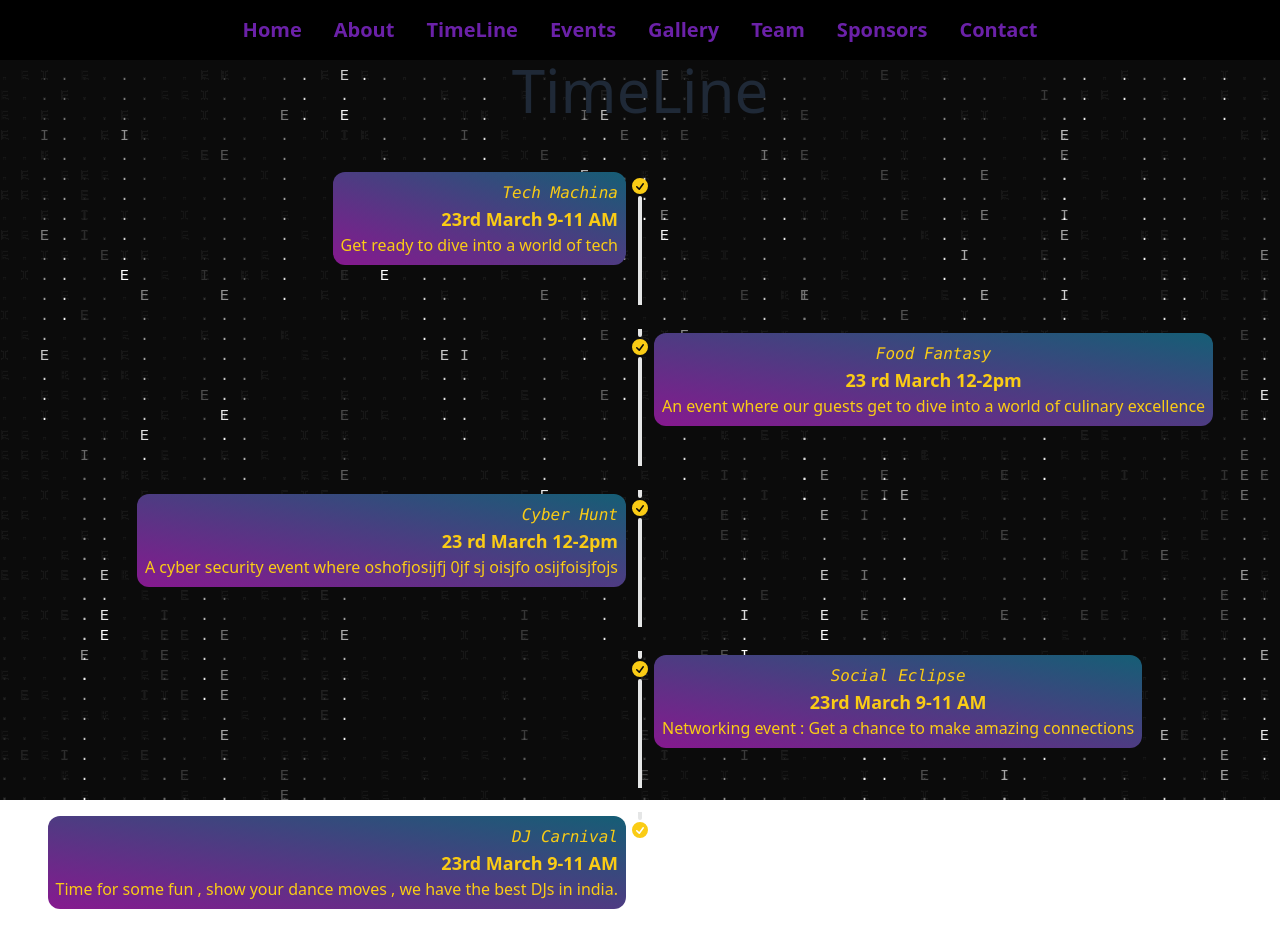
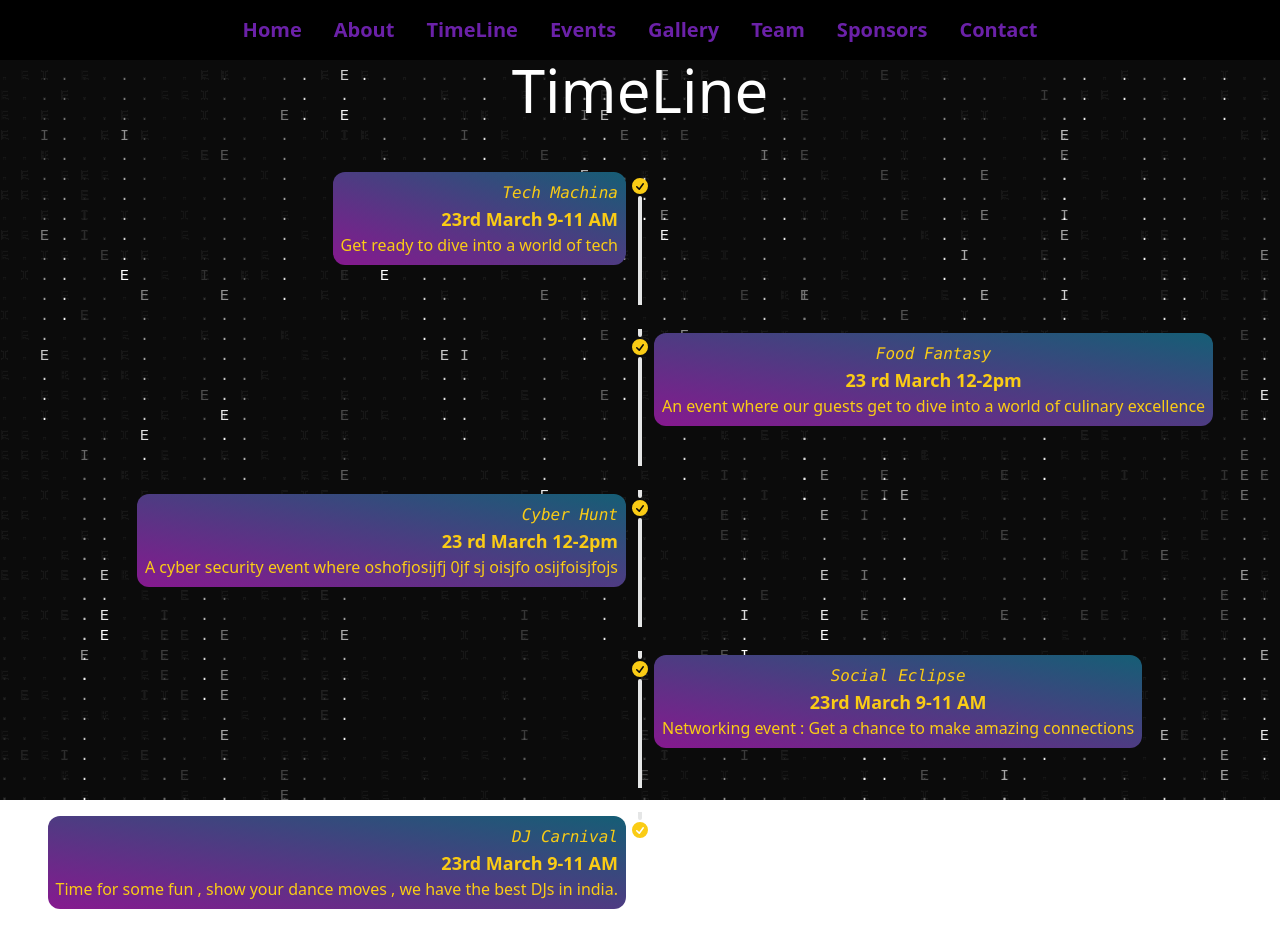
Before and after one commit to c-o-d-e-y-o-d-a/triverse-ieee-bu, a React (Vite) app in the folder triverse/: page /timeline in a window 1280 px wide. Shown: the top 948 px of the page. Built offline with nearby package versions, Linux system fonts and the light colour scheme.

Commit message:
fixed a dark mode erros

```diff
--- a/triverse/src/Pages/About.jsx
+++ b/triverse/src/Pages/About.jsx
@@ -4,8 +4,8 @@ import Bottom from '../Components/Bottom'
 const About = () => {
   return (
     <div className='md:p-12 p-6 mt-12 bg-black border-yellow-400 border-2 rounded-xl md:ms-12 md:mx-20 mb-16 shadow-[5px_5px_rgba(0,_98,_90,_0.4),_10px_10px_rgba(0,_98,_90,_0.3),_15px_15px_rgba(0,_98,_90,_0.2),_20px_20px_rgba(0,_98,_90,_0.1),_25px_25px_rgba(0,_98,_90,_0.05)]' >
-      <h1 className='text-6xl mb-12 '>About us</h1>
-      <p className='bg-gradient-to-bl '>
+      <h1 className='text-6xl mb-12 justify-center items-center '>About us</h1>
+      <p className='bg-gradient-to-bl justify-center items-center '>
         The Institute of Electrical and Electronics Engineers (IEEE) is a global association and organization
         of professionals working toward the development, implementation, and maintenance of technology-centered products and
         services1. Founded in 1963, IEEE is a nonprofit organization that innovates, educates, and standardizes the electrical
--- a/triverse/src/Pages/Contact.jsx
+++ b/triverse/src/Pages/Contact.jsx
@@ -64,7 +64,7 @@ const Contact = () => {
                 <input type="number" name="number" id="number" placeholder="Phone number" className="w-100 mt-2 py-3 px-3 rounded-lg bg-white dark:bg-gray-800 border border-gray-400 dark:border-gray-700 text-gray-800 font-semibold focus:border-indigo-500 focus:outline-none"/>
               </div>
 
-              <button type="submit" className="w-20 mt-8 py-3 px-3 rounded-lg bg-white dark:bg-gray-800 border border-gray-400 dark:border-gray-700 text-white font-semibold focus:border-indigo-500 focus:outline-none hover:text-purple-500">Send</button>
+              <button type="submit" className="w-20 mt-8 py-3 px-3 rounded-lg bg-white dark:bg-gray-800 border border-gray-400 dark:border-gray-700 dark:text-black text-white font-semibold focus:border-indigo-500 focus:outline-none hover:text-purple-500">Send</button>
             </form>
           </div>
         </div>
--- a/triverse/src/Pages/Timeline.jsx
+++ b/triverse/src/Pages/Timeline.jsx
@@ -6,7 +6,7 @@ const Timeline = () => {
 
     <div className='text-center '>
 
-        <h1 className='text-6xl mb-12 b'>TimeLine</h1>
+        <h1 className='text-6xl mb-12 text-white'>TimeLine</h1>
       <ul className="timeline timeline-snap-icon max-md:timeline-compact timeline-vertical text-yellow-400">
 
 
```
